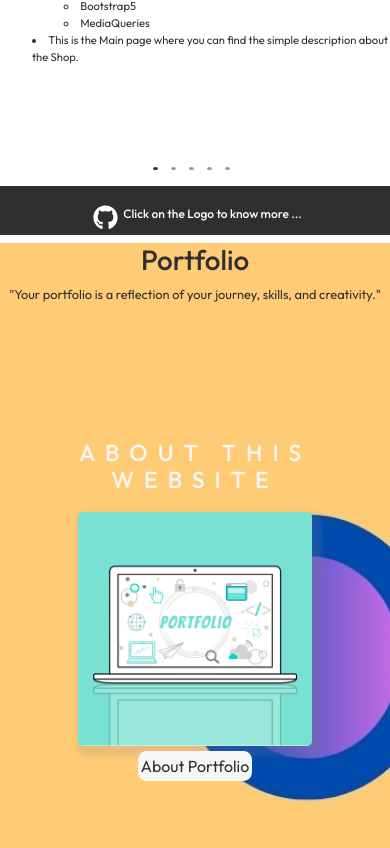
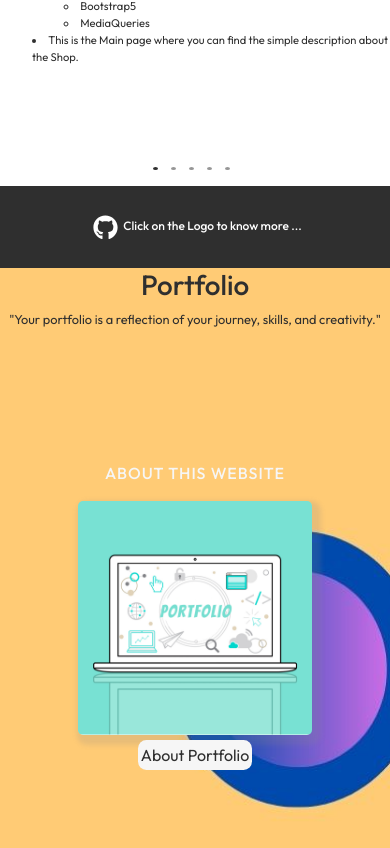
Before and after one commit to Bharath2938/Portfolio_Website, a React (Create React App) app: page /project in a window 390 px wide. Shown: the part 1184-2032 px from the top of the page. Built offline with nearby package versions, Linux system fonts and the light colour scheme; a web font is replaced by a local one.

Commit message:
Footer Section Location pg changed

```diff
--- a/src/stylesheets/FooterStyles.css
+++ b/src/stylesheets/FooterStyles.css
@@ -180,7 +180,7 @@ p{
     }
     .footer-details{
         height: 100%;
-        max-width: 100%;
+        max-width: 95%;
         display: flex;
         flex-direction: column;
         padding: 0;
@@ -188,6 +188,7 @@ p{
         border-radius: 13px;
         color: #F6F6F6;
         padding: 1rem 0;
+        margin: 0 auto;
     }
     h3{
         font-size: 1.2rem;
--- a/src/stylesheets/PortfolioStyles.css
+++ b/src/stylesheets/PortfolioStyles.css
@@ -125,12 +125,22 @@
         left: 0%;
         margin-top: 130px;
         color: #f6f6f6;
-        letter-spacing: 10px;
+        letter-spacing: 1px;
+        font-size: 10px;
 
+    }
+    .port-symb-act h3{
+        font-size: 1rem;
+        transition: 0.3s;
     }
     .port-symb-inact{
         color: #2f2f2f;
-        letter-spacing: 3px;
+        letter-spacing: 4px;
+
+    }
+    .port-symb-inact h3{
+        font-size: 1.4rem;
+        transition: 0.8s;
     }
 
     .port-symb-imge{
--- a/src/stylesheets/ProjectCarouselStyles.css
+++ b/src/stylesheets/ProjectCarouselStyles.css
@@ -65,15 +65,17 @@
     color: white;
     text-decoration: none;
     text-align: center;
+    padding: 10px;
+    vertical-align: middle;
 }
 
 
 .githubs{
     color: #ffffff;
     font-size: 40px;
-    vertical-align: middle;
+    vertical-align:top;
     transition: 0.2s;
-    margin: 15px;
+    margin: 5px;
 }
 .githubs:hover{
     color: #FFCB74;
@@ -130,7 +132,7 @@
         vertical-align: middle;
         transition: 0.2s;
         margin: 5px;
-        margin-bottom: 0px;
+
     }
     .link-git h3 {
         font-size: 12px;
```
